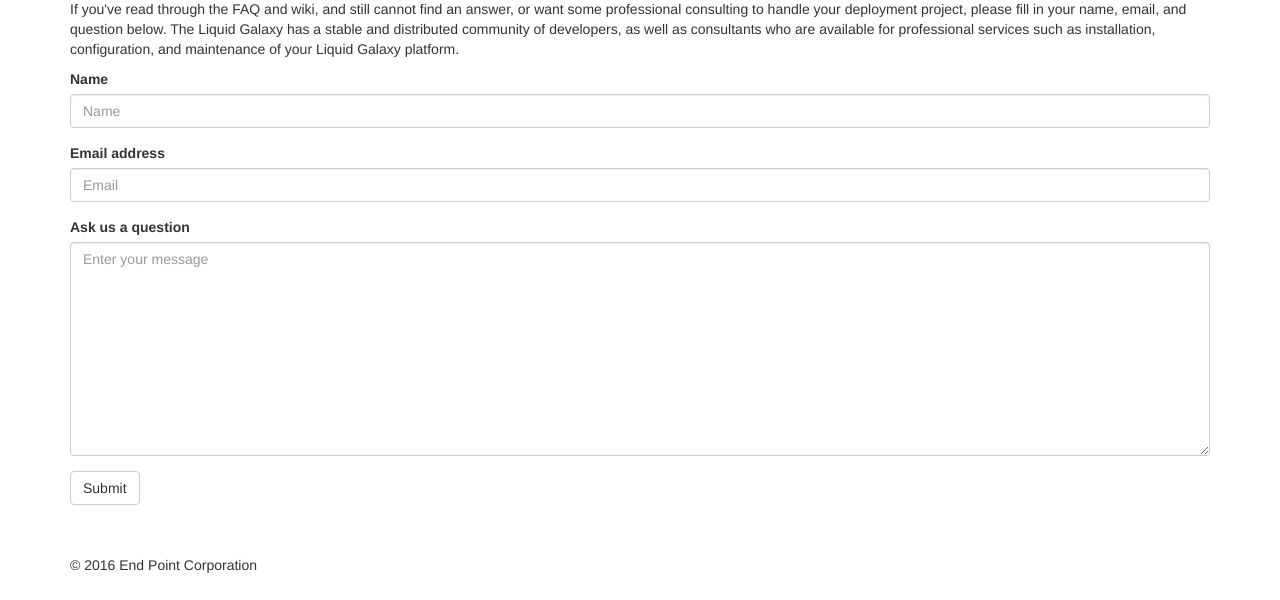
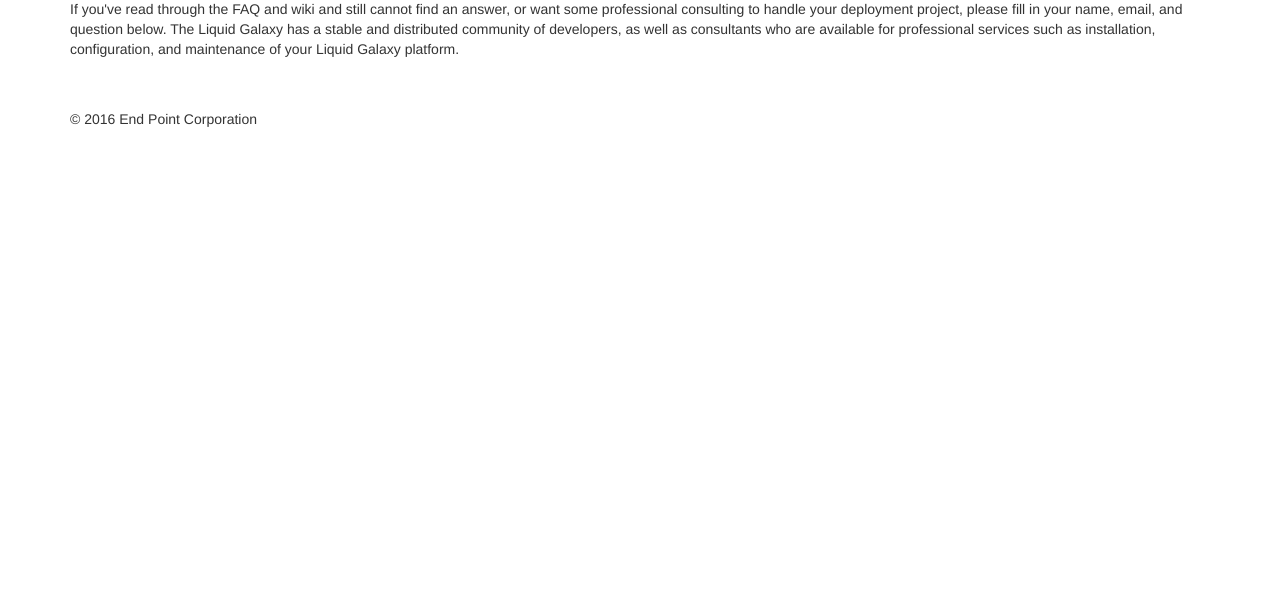
Before and after one commit to EndPointCorp/liquidgalaxy_wip, a Jekyll site: the page index.html, which Jekyll copies as it is, in a window 1280 px wide and 900 px high, scrolled down 2082 px, cut to the strip 300-900 px from the top of the window. Built offline with Jekyll 4.4.1, drawn with Linux system fonts in a browser that asks for light colours; after the commit the page ends 2536 px from its top, so only the background shows below that; some of the changed lines change nothing that is shown.

Commit message:
Comment out contact form

```diff
--- a/index.html
+++ b/index.html
@@ -150,8 +150,8 @@
     </div>
     <div class="section" id="contact">
       <h1 class="page-header">Contact</h1>
-      <p>If you've read through the FAQ and wiki, and still cannot find an answer, or want some professional consulting to handle your deployment project, please fill in your name, email, and question below. The Liquid Galaxy has a stable and distributed community of developers, as well as consultants who are available for professional services such as installation, configuration, and maintenance of your Liquid Galaxy platform.</p>
-      <form>
+      <p>If you've read through the FAQ and wiki and still cannot find an answer, or want some professional consulting to handle your deployment project, please fill in your name, email, and question below. The Liquid Galaxy has a stable and distributed community of developers, as well as consultants who are available for professional services such as installation, configuration, and maintenance of your Liquid Galaxy platform.</p>
+      <!--<form>
         <div class="form-group">
           <label for="name">Name</label>
           <input type="text" class="form-control" id="name" placeholder="Name" required>
@@ -165,7 +165,7 @@
           <textarea rows="10" class="form-control" name="message" id="message" placeholder="Enter your message" required></textarea>
         </div>
         <button type="submit" class="btn btn-default">Submit</button>
-      </form>
+      </form>-->
     </div>
     <div class="footer">
       <p>© 2016 End Point Corporation</p>
```
